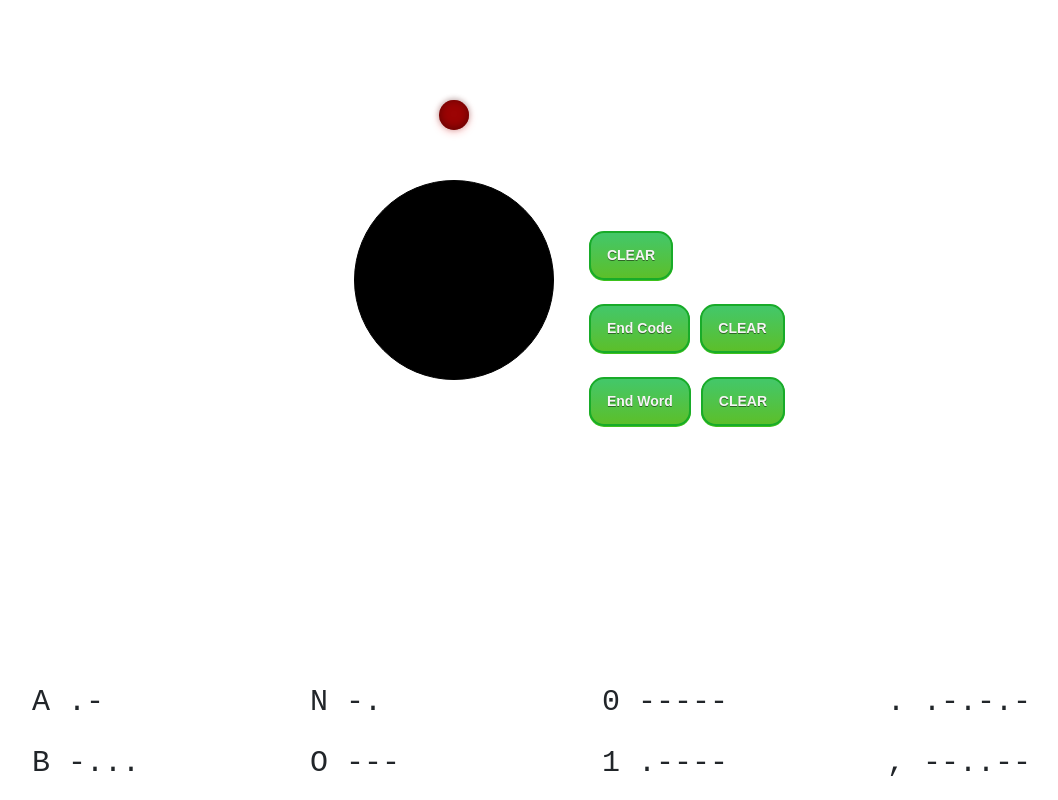
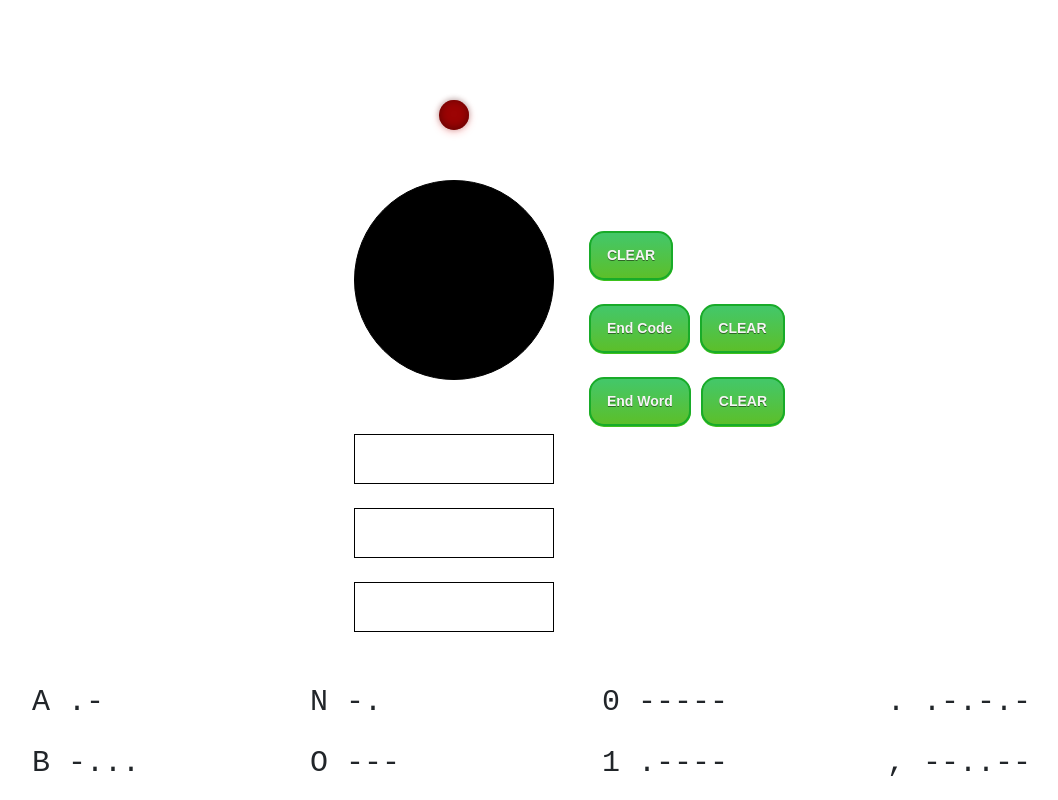
Before and after one commit to Anh-KNguyen/morse, a React (Create React App) app in the folder my-app/: page / in a window 1280 px wide. Shown: the top 800 px of the page, without its empty margins (68-1126 px from the left). Built offline with nearby package versions, Linux system fonts and the light colour scheme.

Commit message:
Add border around flow stages

```diff
--- a/my-app/src/App.css
+++ b/my-app/src/App.css
@@ -61,10 +61,14 @@
 	position:relative;
 	top:1px;
 }
-.font-style {
+.codefont-style {
     font-family: Courier New;
     font-size: 30px;
 }
 .split {
     column-count: 2;
 }
+.flow-style {
+    border: 1px solid black;
+    padding: 15px;
+}
--- a/my-app/src/App.js
+++ b/my-app/src/App.js
@@ -145,15 +145,15 @@ class App extends React.Component {
               <div className={(this.state.islightOn ? "light-on" : "light-off")} style={{marginLeft: "auto", marginRight: "auto", marginTop: "100px", marginBottom: " 50px"}}/>
               <button className={"dot-button " + (this.state.isButtonPushed ? "dot-button-grey" : null)} onMouseDown={this.handleMorseEvent} onMouseUp={this.handleMorseEvent}></button>
             </div>
-            <div style={{marginLeft: "auto", marginRight: "auto", textAlign: "center", height: "50px", marginTop: "50px"}}>
+            <div className="flow-style" style={{marginLeft: "auto", marginRight: "auto", textAlign: "center", height: "50px", marginTop: "50px"}}>
               {this.state.sequence}
             </div>
             <br/>
-            <div style={{textAlign: "center", height: "50px"}}>
+            <div className="flow-style" style={{textAlign: "center", height: "50px"}}>
               {this.state.letter}
             </div>
             <br/>
-            <div style={{textAlign: "center", height: "50px"}}>
+            <div className="flow-style" style={{textAlign: "center", height: "50px"}}>
               {this.state.word}
             </div>
             <br/>
@@ -183,21 +183,21 @@ class App extends React.Component {
               <div className="col-6 split">
                 {Object.keys(alphabet).map((key) =>(
                   <div className="col-auto">
-                    <p className="font-style">{alphabet[key]} {key}</p>
+                    <p className="codefont-style">{alphabet[key]} {key}</p>
                   </div>
                 ))}
               </div>
               <div className="col-3">
                 {Object.keys(numbers).map((key) =>(
                   <div className="col-auto">
-                    <p className="font-style">{numbers[key]} {key}</p>
+                    <p className="codefont-style">{numbers[key]} {key}</p>
                   </div>
                 ))}
               </div>
               <div className="col-3">
                 {Object.keys(symbols).map((key) =>(
                   <div className="col-auto">
-                    <p className="font-style">{symbols[key]} {key}</p>
+                    <p className="codefont-style">{symbols[key]} {key}</p>
                   </div>
                 ))}
               </div>
```
